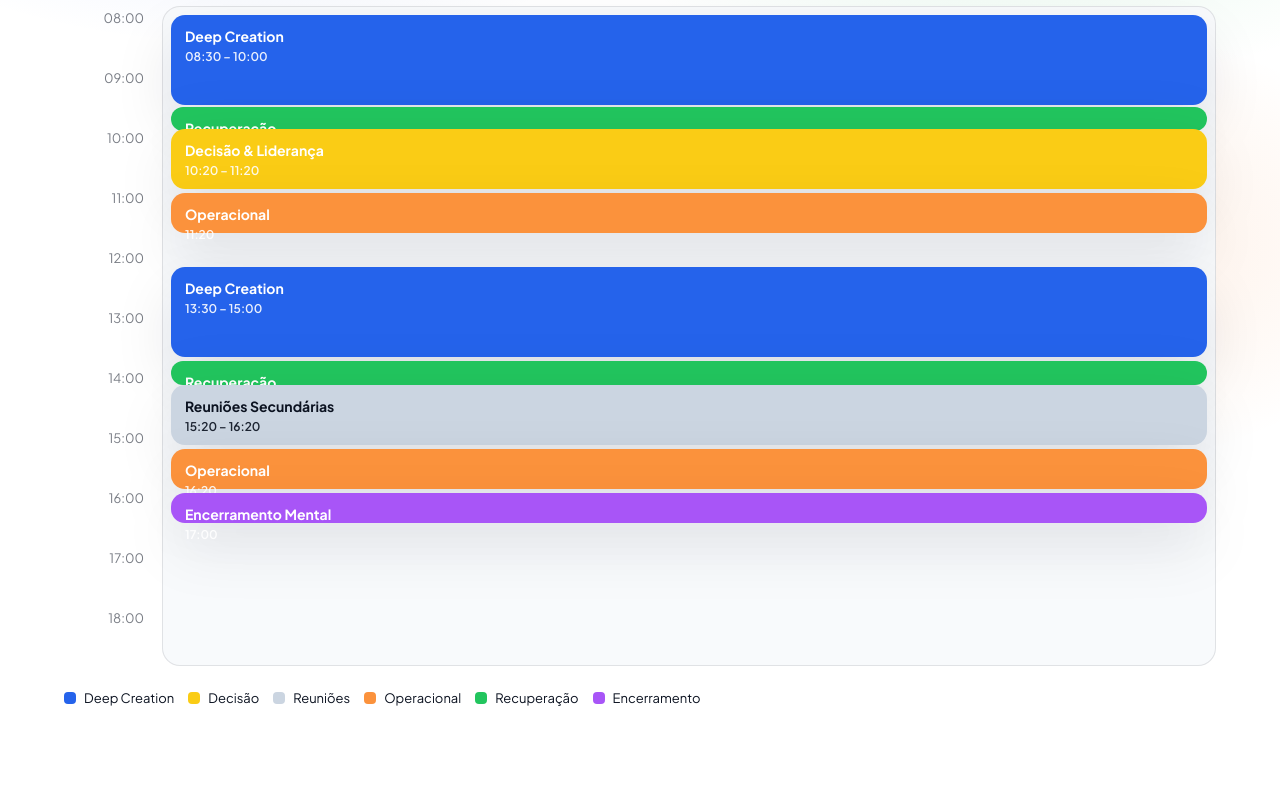
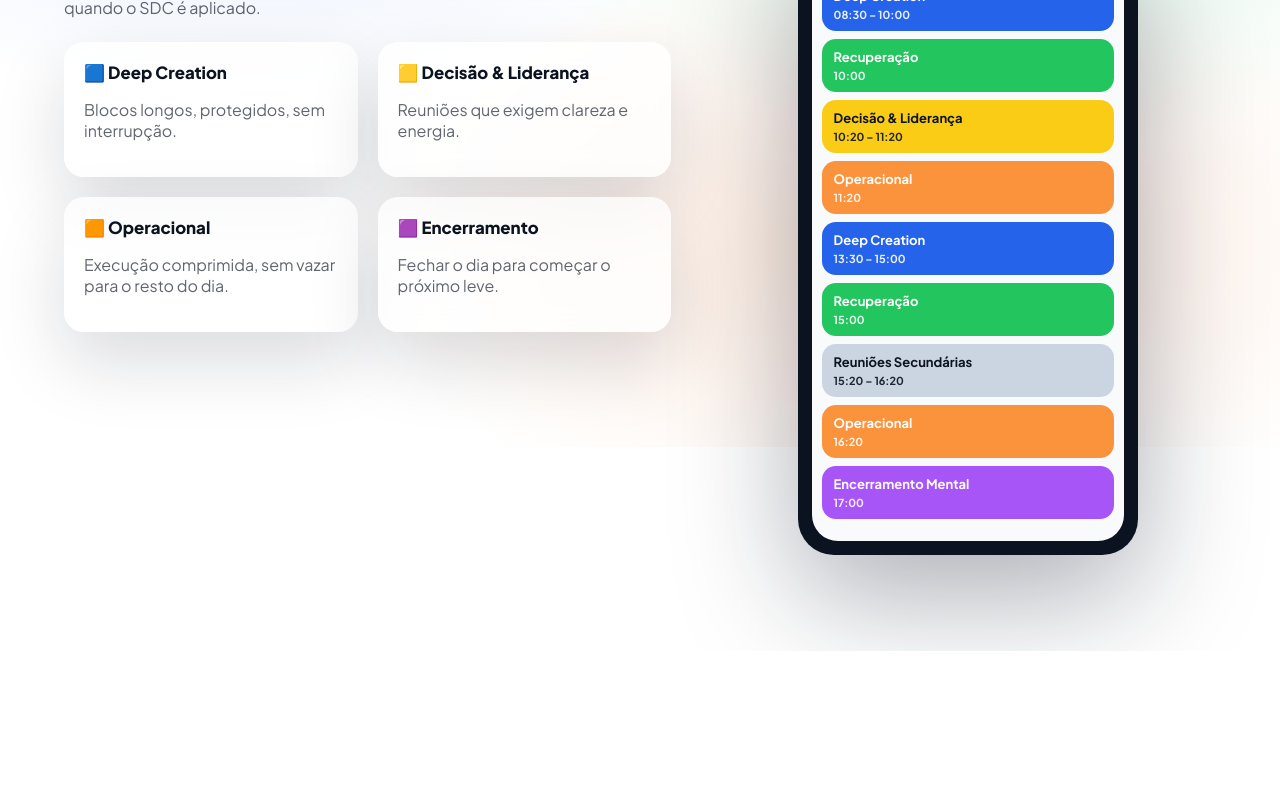
Before and after one commit to firminobruno/sdc, a plain HTML site: page index.html in a window 1280 px wide. Shown: the part 353-1139 px from the top of the page. After the commit the page ends 1004 px from the top, so only its background shows below. Drawn offline with Linux system fonts and the light colour scheme.

Commit message:
Update index.html

```diff
--- a/index.html
+++ b/index.html
@@ -26,8 +26,8 @@
   --closing:#a855f7;
 
   --card:rgba(255,255,255,.75);
-  --shadow:0 24px 60px rgba(15,23,42,.10);
-  --radius:18px;
+  --shadow:0 30px 70px rgba(15,23,42,.15);
+  --radius:20px;
 }
 
 *{box-sizing:border-box;font-family:var(--font);}
@@ -41,13 +41,13 @@ body{
 .bg{
   position:fixed; inset:0; z-index:-1;
   background:
-    radial-gradient(800px 400px at 20% 20%, rgba(37,99,235,.14), transparent 60%),
-    radial-gradient(800px 400px at 80% 25%, rgba(34,197,94,.14), transparent 60%),
-    radial-gradient(800px 400px at 75% 75%, rgba(249,115,22,.14), transparent 60%),
+    radial-gradient(900px 500px at 20% 20%, rgba(37,99,235,.14), transparent 60%),
+    radial-gradient(900px 500px at 80% 25%, rgba(34,197,94,.14), transparent 60%),
+    radial-gradient(900px 500px at 70% 75%, rgba(249,115,22,.14), transparent 60%),
     #fff;
 }
 
-.wrap{max-width:1200px;margin:auto;padding:56px 24px 80px;}
+.wrap{max-width:1200px;margin:auto;padding:64px 24px 96px;}
 
 h1{
   font-size:clamp(2.6rem,4vw,4.8rem);
@@ -56,81 +56,102 @@ h1{
   margin:12px 0;
   font-weight:800;
 }
+
+h2{
+  font-size:clamp(1.6rem,2vw,2.2rem);
+  letter-spacing:-.03em;
+  margin:0 0 12px;
+  font-weight:800;
+}
+
 p{color:var(--muted);max-width:70ch;}
 
 .divider{
   height:1px;
   background:linear-gradient(90deg,transparent,var(--hair),transparent);
-  margin:48px 0;
+  margin:56px 0;
 }
 
-/* ===== AGENDA VISUAL ===== */
-.schedule{
+/* ===== EXEMPLO COM MOCK DE CELULAR ===== */
+.example{
   display:grid;
-  grid-template-columns:80px 1fr;
-  gap:18px;
-  margin-top:32px;
+  grid-template-columns:1.1fr .9fr;
+  gap:48px;
+  align-items:start;
 }
 
-.times{
-  display:grid;
-  grid-template-rows:repeat(11,60px);
-  font-size:13px;
-  color:rgba(11,18,32,.55);
+@media(max-width:900px){
+  .example{grid-template-columns:1fr;}
 }
 
-.times div{
-  display:flex;
-  align-items:flex-start;
-  justify-content:flex-end;
-  padding-top:4px;
+/* Phone mock */
+.phone{
+  width:100%;
+  max-width:340px;
+  margin:auto;
+  background:#0b1220;
+  border-radius:36px;
+  padding:14px;
+  box-shadow:0 40px 120px rgba(15,23,42,.35);
 }
 
-.blocks{
-  position:relative;
-  border:1px solid var(--hair);
-  border-radius:var(--radius);
+.screen{
   background:#f8fafc;
-  padding:8px;
+  border-radius:26px;
+  padding:14px 10px;
 }
 
-.block{
-  position:absolute;
-  left:8px;
-  right:8px;
+.time{
+  font-size:12px;
+  color:#64748b;
+  margin-bottom:8px;
+}
+
+/* Agenda blocks */
+.event{
   border-radius:14px;
-  padding:12px 14px;
+  padding:10px 12px;
+  margin-bottom:8px;
   color:#fff;
   font-weight:700;
-  box-shadow:var(--shadow);
-  font-size:14px;
+  font-size:13px;
 }
 
-.block span{
+.event span{
   display:block;
-  font-size:12px;
-  font-weight:600;
+  font-size:11px;
   opacity:.9;
   margin-top:4px;
 }
 
-/* Posicionamento (1h = 60px) */
-.b1{top:8px;height:90px;background:var(--deep);}        /* 08:30–10:00 */
-.b2{top:100px;height:20px;background:var(--recovery);} /* 10:00 */
-.b3{top:122px;height:60px;background:var(--decision);} /* 10:20–11:20 */
-.b4{top:186px;height:40px;background:var(--operational);}
+.deep{background:var(--deep);}
+.decision{background:var(--decision); color:#0b1220;}
+.secondary{background:var(--secondary); color:#0b1220;}
+.operational{background:var(--operational);}
+.recovery{background:var(--recovery);}
+.closing{background:var(--closing);}
 
-.b5{top:260px;height:90px;background:var(--deep);}     /* 13:30–15:00 */
-.b6{top:354px;height:20px;background:var(--recovery);}
-.b7{top:378px;height:60px;background:var(--secondary);color:#0b1220;}
-.b8{top:442px;height:40px;background:var(--operational);}
-.b9{top:486px;height:30px;background:var(--closing);}
+/* Cards conceituais */
+.cards{
+  display:grid;
+  grid-template-columns:repeat(auto-fit,minmax(220px,1fr));
+  gap:20px;
+  margin-top:24px;
+}
 
-.legend{
-  display:flex;flex-wrap:wrap;gap:14px;margin-top:24px;font-size:13px;
+.card{
+  background:var(--card);
+  backdrop-filter:blur(12px);
+  border-radius:var(--radius);
+  padding:20px;
+  box-shadow:var(--shadow);
 }
-.legend div{display:flex;align-items:center;gap:8px;}
-.legend span{width:12px;height:12px;border-radius:4px;display:inline-block;}
+
+.card h3{
+  margin:0 0 8px;
+  font-size:1.05rem;
+  font-weight:800;
+}
 </style>
 </head>
 
@@ -143,38 +164,86 @@ p{color:var(--muted);max-width:70ch;}
 
   <div class="divider"></div>
 
-  <h2>Exemplo de um dia usando o SDC</h2>
-  <p>Visual ilustrativo de como o dia é estruturado em blocos cognitivos.</p>
+  <section class="example">
+    <div>
+      <h2>Exemplo de um dia usando o SDC</h2>
+      <p>
+        À esquerda você entende o conceito.
+        À direita você <strong>visualiza como o dia fica</strong> quando o SDC é aplicado.
+      </p>
 
-  <div class="schedule">
-    <div class="times">
-      <div>08:00</div><div>09:00</div><div>10:00</div><div>11:00</div>
-      <div>12:00</div><div>13:00</div><div>14:00</div><div>15:00</div>
-      <div>16:00</div><div>17:00</div><div>18:00</div>
+      <div class="cards">
+        <div class="card">
+          <h3>🟦 Deep Creation</h3>
+          <p>Blocos longos, protegidos, sem interrupção.</p>
+        </div>
+        <div class="card">
+          <h3>🟨 Decisão & Liderança</h3>
+          <p>Reuniões que exigem clareza e energia.</p>
+        </div>
+        <div class="card">
+          <h3>🟧 Operacional</h3>
+          <p>Execução comprimida, sem vazar para o resto do dia.</p>
+        </div>
+        <div class="card">
+          <h3>🟪 Encerramento</h3>
+          <p>Fechar o dia para começar o próximo leve.</p>
+        </div>
+      </div>
     </div>
 
-    <div class="blocks">
-      <div class="block b1">Deep Creation<span>08:30 – 10:00</span></div>
-      <div class="block b2">Recuperação<span>10:00</span></div>
-      <div class="block b3">Decisão & Liderança<span>10:20 – 11:20</span></div>
-      <div class="block b4">Operacional<span>11:20</span></div>
+    <!-- MOCK DE AGENDA NO CELULAR -->
+    <div class="phone">
+      <div class="screen">
+        <div class="time">Seg • 08:00 – 18:00</div>
 
-      <div class="block b5">Deep Creation<span>13:30 – 15:00</span></div>
-      <div class="block b6">Recuperação<span>15:00</span></div>
-      <div class="block b7">Reuniões Secundárias<span>15:20 – 16:20</span></div>
-      <div class="block b8">Operacional<span>16:20</span></div>
-      <div class="block b9">Encerramento Mental<span>17:00</span></div>
+        <div class="event deep">
+          Deep Creation
+          <span>08:30 – 10:00</span>
+        </div>
+
+        <div class="event recovery">
+          Recuperação
+          <span>10:00</span>
+        </div>
+
+        <div class="event decision">
+          Decisão & Liderança
+          <span>10:20 – 11:20</span>
+        </div>
+
+        <div class="event operational">
+          Operacional
+          <span>11:20</span>
+        </div>
+
+        <div class="event deep">
+          Deep Creation
+          <span>13:30 – 15:00</span>
+        </div>
+
+        <div class="event recovery">
+          Recuperação
+          <span>15:00</span>
+        </div>
+
+        <div class="event secondary">
+          Reuniões Secundárias
+          <span>15:20 – 16:20</span>
+        </div>
+
+        <div class="event operational">
+          Operacional
+          <span>16:20</span>
+        </div>
+
+        <div class="event closing">
+          Encerramento Mental
+          <span>17:00</span>
+        </div>
+      </div>
     </div>
-  </div>
-
-  <div class="legend">
-    <div><span style="background:var(--deep)"></span>Deep Creation</div>
-    <div><span style="background:var(--decision)"></span>Decisão</div>
-    <div><span style="background:var(--secondary)"></span>Reuniões</div>
-    <div><span style="background:var(--operational)"></span>Operacional</div>
-    <div><span style="background:var(--recovery)"></span>Recuperação</div>
-    <div><span style="background:var(--closing)"></span>Encerramento</div>
-  </div>
+  </section>
 </div>
 </body>
 </html>
```
